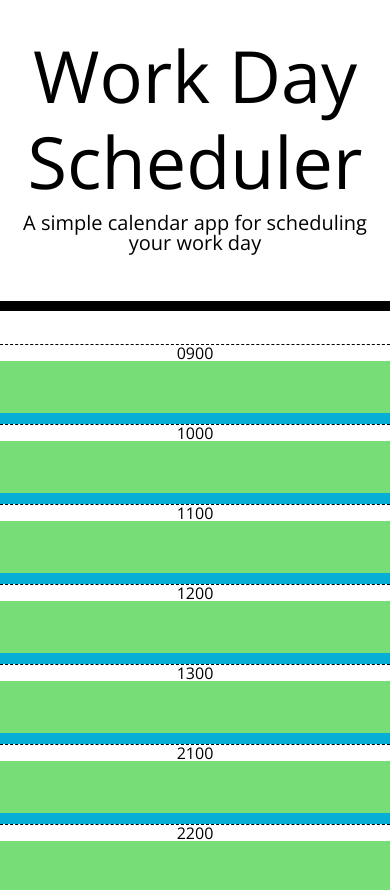
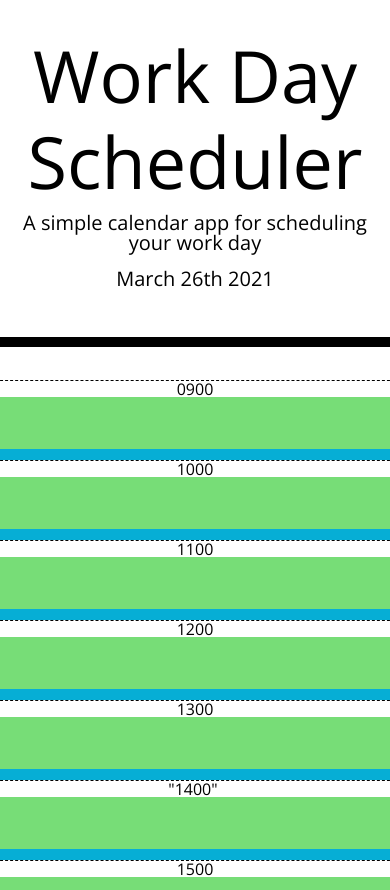
Before and after one commit to cgjones0711/Day-Planner, a plain HTML site: page index.html in a window 390 px wide. Shown: the top 890 px of the page. Drawn offline with nearby package versions, Linux system fonts and the light colour scheme.

Commit message:
ask dane

```diff
--- a/index.html
+++ b/index.html
@@ -66,13 +66,13 @@
         </div>
 
         <div class="time-block row " id="14">
-            <div class="hour col-md-1" > 2100 </div>
+            <div class="hour col-md-1" >"1400" </div>
             <textarea class= "future description col-md-9"></textarea>
             <button class="btn saveBtn col-md-1" >  Save  </button>
         </div>
 
         <div class="time-block row " id="15">
-            <div class="hour col-md-1" > 2200 </div>
+            <div class="hour col-md-1" > 1500 </div>
             <textarea class= "future description col-md-9"></textarea>
             <button class="btn saveBtn col-md-1" >  Save  </button>
         </div>
--- a/script.js
+++ b/script.js
@@ -4,19 +4,19 @@ let currentHour = moment().format("HH");
 console.log(currentHour)
 
 let timeBlocks = [
-{"0900"};
-{"1000"};
-{"1100"};
-{"1200"};
-{"1300"};
-{"1400"};
-{"1500"} ;
-{"1600"};
-{"1700"};
+"0900",
+"1000",
+"1100",
+"1200",
+"1300",
+"1400",
+"1500",
+"1600",
+"1700",
 ]
 
 for (let i = 0; i < timeBlocks.length; i++) {
-    let timeBlocks=document.getElementById
+    let timeBlocks=document.getElementById(".time-block row ")
     function changeColors(){
         if (timeBlocks == currentHour){
             timeBlocks.addclass(".present")
@@ -24,10 +24,11 @@ for (let i = 0; i < timeBlocks.length; i++) {
         if (timeBlocks > currentHour){
             timeBlocks.addclass(".future")
     }
-    if (timeBlocks , currentHour){
+    if (timeBlocks < currentHour){
         timeBlocks.addclass(".past")
 
 
     }
 }
 }
+console.log
```
